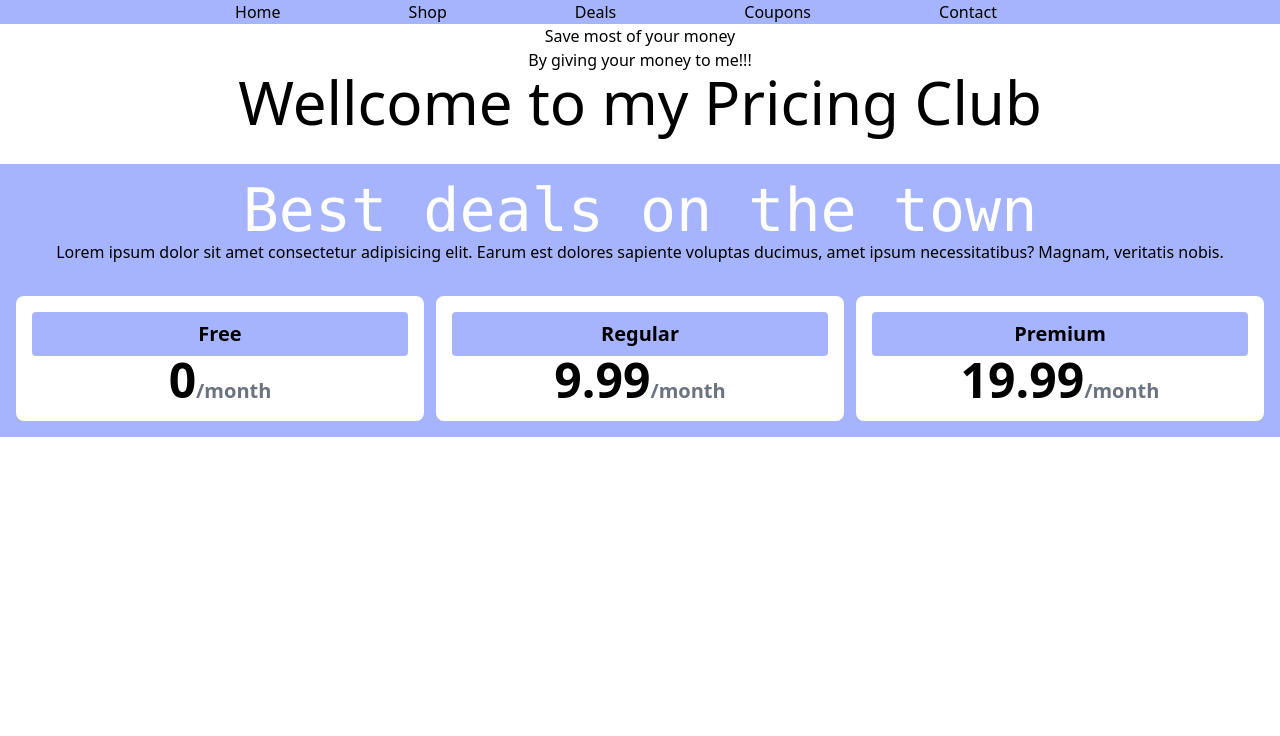
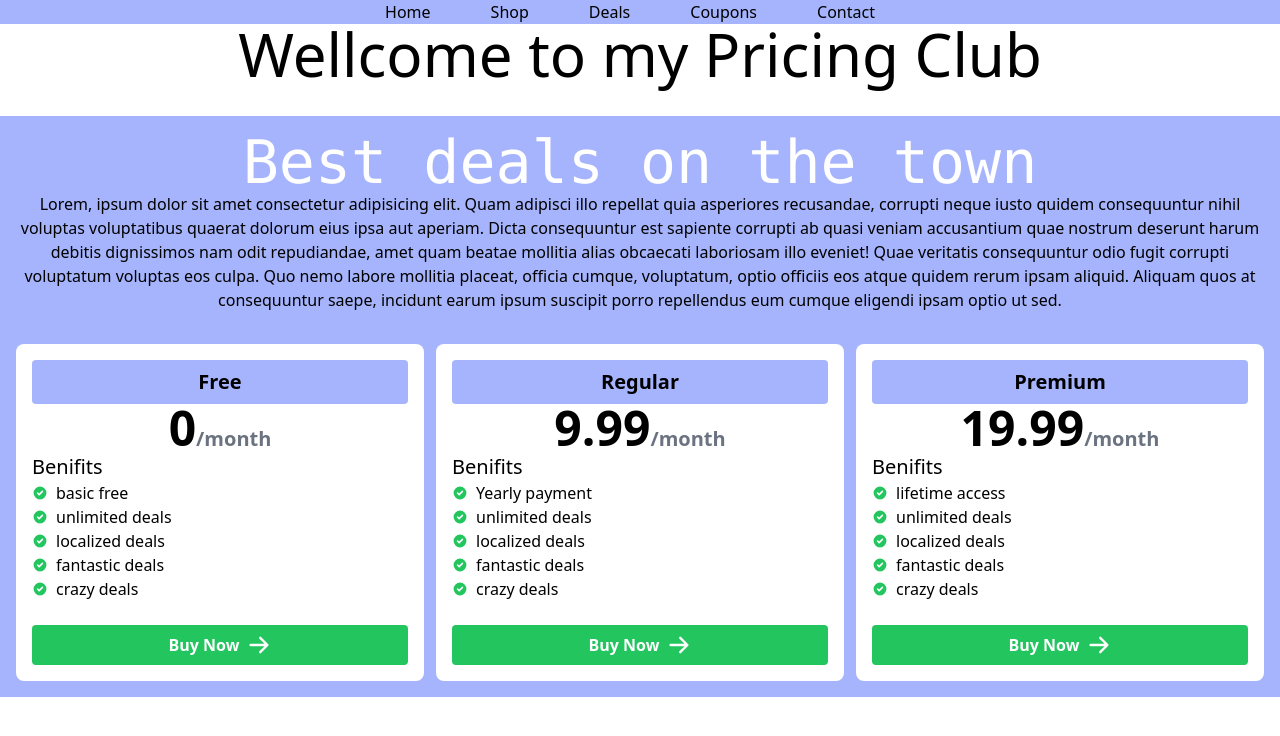
Before and after one commit to nazmul162001/react-with-tailwind, a React (Create React App) app: page / in a window 1280 px wide. Shown: the top 736 px of the page. Built offline with nearby package versions, Linux system fonts and the light colour scheme.

Commit message:
complete pricing section

```diff
--- /dev/null
+++ b/src/components/Benifit/Benifit.js
@@ -0,0 +1,12 @@
+import React from 'react';
+import { CheckCircleIcon } from '@heroicons/react/solid';
+
+const Benifit = (props) => {
+  return (
+    <p className='flex items-center'> <CheckCircleIcon className='w-4 h-4 text-green-500 mr-2' />
+        {props.benifit}
+     </p>
+  );
+};
+
+export default Benifit;
--- a/src/components/Header/Header.js
+++ b/src/components/Header/Header.js
@@ -5,8 +5,6 @@ const Header = () => {
   return (
     <div>
       <Navbar />
-      <h2 className='4xl'>Save most of your money</h2>
-      <p>By giving your money to me!!!</p>
     </div>
   );
 };
--- a/src/components/Link/Lilnk.js
+++ b/src/components/Link/Lilnk.js
@@ -3,7 +3,7 @@ import React from 'react';
 const Lilnk = (props) => {
   const {name, link} = props.route;
   return (
-        <li className='mr-12 px-10'>
+        <li className='mr-5 px-5'>
            <a href= {link}> {name} </a>
         </li>
       );
--- a/src/components/Navbar/Navbar.js
+++ b/src/components/Navbar/Navbar.js
@@ -13,10 +13,10 @@ const Navbar = () => {
   ]
   return (
     <nav className='bg-indigo-300'>
-      <div onClick={() => setOpen(!open)} className='w-6 h-6 md:hidden'>
+      <div onClick={() => setOpen(!open)} className='w-10 h-10 md:hidden'>
         {open ? <XIcon /> : <MenuIcon />}
       </div>
-      <ul className={`md:flex md:static justify-center absolute duration-500 ease-in bg-indigo-300 w-full ${open ? 'top-6' : 'top-[-120px]' }`}>
+      <ul className={`md:flex md:static justify-center absolute duration-500 ease-in bg-indigo-300 w-full ${open ? 'top-10' : 'top-[-120px]' }`}>
           {
             routes.map(route => <Lilnk
             key = {route.id}
--- a/src/components/Pricing/Pricing.js
+++ b/src/components/Pricing/Pricing.js
@@ -3,14 +3,32 @@ import PricingOption from '../PricingOption/PricingOption';
 
 const Pricing = () => {
   const pricingOptions = [
-    {id:1, name: 'Free', price: 0},
-    {id:2, name: 'Regular', price: 9.99},
-    {id:3, name: 'Premium', price: 19.99}
+    {id:1, name: 'Free', price: 0, benifits: [
+      'basic free',
+      'unlimited deals',
+      'localized deals',
+      'fantastic deals',
+      'crazy deals'
+    ]},
+    {id:2, name: 'Regular', price: 9.99, benifits: [
+      'Yearly payment',
+      'unlimited deals',
+      'localized deals',
+      'fantastic deals',
+      'crazy deals'
+    ]},
+    {id:3, name: 'Premium', price: 19.99, benifits: [
+      'lifetime access',
+      'unlimited deals',
+      'localized deals',
+      'fantastic deals',
+      'crazy deals'
+    ]}
   ]
   return (
     <div className='bg-indigo-300 p-4 mt-8'>
       <h2 className="text-6xl font-mono text-white">Best deals on the town</h2>
-      <p>Lorem ipsum dolor sit amet consectetur adipisicing elit. Earum est dolores sapiente voluptas ducimus, amet ipsum necessitatibus? Magnam, veritatis nobis.</p>
+      <p>Lorem, ipsum dolor sit amet consectetur adipisicing elit. Quam adipisci illo repellat quia asperiores recusandae, corrupti neque iusto quidem consequuntur nihil voluptas voluptatibus quaerat dolorum eius ipsa aut aperiam. Dicta consequuntur est sapiente corrupti ab quasi veniam accusantium quae nostrum deserunt harum debitis dignissimos nam odit repudiandae, amet quam beatae mollitia alias obcaecati laboriosam illo eveniet! Quae veritatis consequuntur odio fugit corrupti voluptatum voluptas eos culpa. Quo nemo labore mollitia placeat, officia cumque, voluptatum, optio officiis eos atque quidem rerum ipsam aliquid. Aliquam quos at consequuntur saepe, incidunt earum ipsum suscipit porro repellendus eum cumque eligendi ipsam optio ut sed.</p>
 
       <div className='grid md:grid-cols-3 gap-3 mt-8'>
         {
--- a/src/components/PricingOption/PricingOption.js
+++ b/src/components/PricingOption/PricingOption.js
@@ -1,7 +1,9 @@
+import { ArrowRightIcon } from '@heroicons/react/solid';
 import React from 'react';
+import Benifit from '../Benifit/Benifit';
 
 const PricingOption = (props) => {
-  const {name, price} = props.option;
+  const {name, price, benifits} = props.option;
   return (
     <div className='bg-white p-4 rounded-lg'>
       <h2 className='bg-indigo-300 py-2 rounded text-xl font-bold'>{name}</h2>
@@ -9,6 +11,15 @@ const PricingOption = (props) => {
         <span className='text-5xl font-bold'>{price}</span>
         <span className='text-xl font-bold text-gray-500'>/month</span>
       </p>
+      <div>
+        <h3 className='text-xl text-left'>Benifits</h3>
+            {
+              benifits.map(benifit => <Benifit
+              benifit = {benifit}
+              />)
+            }
+      </div>
+      <button className='bg-green-500 flex justify-center w-full py-2 rounded mt-6 text-white hover:text-green-700 font-bold'>Buy Now <ArrowRightIcon className='w-6 h-6 ml-2' /> </button>
     </div>
   );
 };
```
